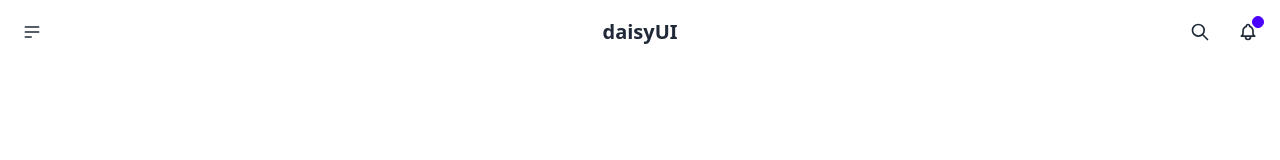
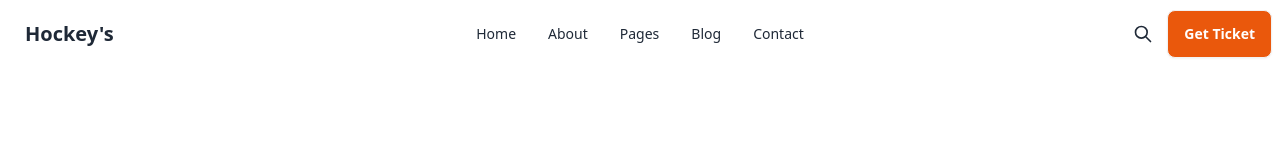
Before and after one commit to findtaskin/b9-a3, a plain HTML site: page index.html in a window 1280 px wide. Drawn offline with nearby package versions, Linux system fonts and the light colour scheme.

Commit message:
Adding nav bar for sm and lg

```diff
--- a/index.html
+++ b/index.html
@@ -14,7 +14,8 @@
   <body>
     <!-- Adding nav bar  -->
 
-    <div class="navbar bg-base-100">
+    <!-- For small design -->
+    <div class="navbar bg-base-100 flex lg:hidden">
       <div class="navbar-start">
         <div class="dropdown">
           <div tabindex="0" role="button" class="btn btn-ghost btn-circle">
@@ -37,14 +38,33 @@
             tabindex="0"
             class="menu menu-sm dropdown-content mt-3 z-[1] p-2 shadow bg-base-100 rounded-box w-52"
           >
-            <li><a>Homepage</a></li>
-            <li><a>Portfolio</a></li>
+            <li><a>Home</a></li>
             <li><a>About</a></li>
+            <li><a>Pages</a></li>
+            <li><a>Blog</a></li>
+            <li><a>Contact</a></li>
           </ul>
         </div>
+        <a class="btn btn-ghost text-xl">Hockey's</a>
       </div>
-      <div class="navbar-center">
-        <a class="btn btn-ghost text-xl">daisyUI</a>
+      <div class="navbar-end">
+        <button class="btn text-white bg-orange-600 btn-sm">Get Ticket</button>
+      </div>
+    </div>
+
+    <!-- for large design -->
+    <div class="navbar bg-base-100 hidden lg:flex">
+      <div class="navbar-start">
+        <a class="btn btn-ghost text-xl">Hockey's</a>
+      </div>
+      <div class="navbar-center hidden lg:flex">
+        <ul class="menu menu-horizontal px-1">
+          <li><a>Home</a></li>
+          <li><a>About</a></li>
+          <li><a>Pages</a></li>
+          <li><a>Blog</a></li>
+          <li><a>Contact</a></li>
+        </ul>
       </div>
       <div class="navbar-end">
         <button class="btn btn-ghost btn-circle">
@@ -63,25 +83,7 @@
             />
           </svg>
         </button>
-        <button class="btn btn-ghost btn-circle">
-          <div class="indicator">
-            <svg
-              xmlns="http://www.w3.org/2000/svg"
-              class="h-5 w-5"
-              fill="none"
-              viewBox="0 0 24 24"
-              stroke="currentColor"
-            >
-              <path
-                stroke-linecap="round"
-                stroke-linejoin="round"
-                stroke-width="2"
-                d="M15 17h5l-1.405-1.405A2.032 2.032 0 0118 14.158V11a6.002 6.002 0 00-4-5.659V5a2 2 0 10-4 0v.341C7.67 6.165 6 8.388 6 11v3.159c0 .538-.214 1.055-.595 1.436L4 17h5m6 0v1a3 3 0 11-6 0v-1m6 0H9"
-              />
-            </svg>
-            <span class="badge badge-xs badge-primary indicator-item"></span>
-          </div>
-        </button>
+        <button class="btn text-white bg-orange-600">Get Ticket</button>
       </div>
     </div>
   </body>
```
